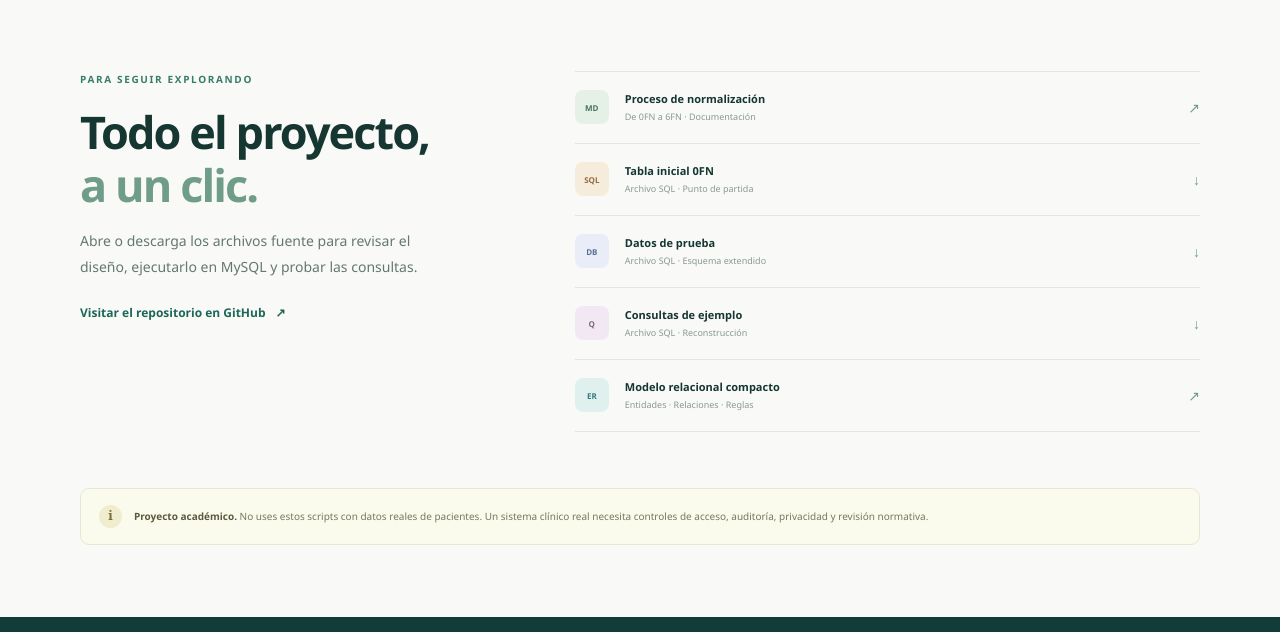
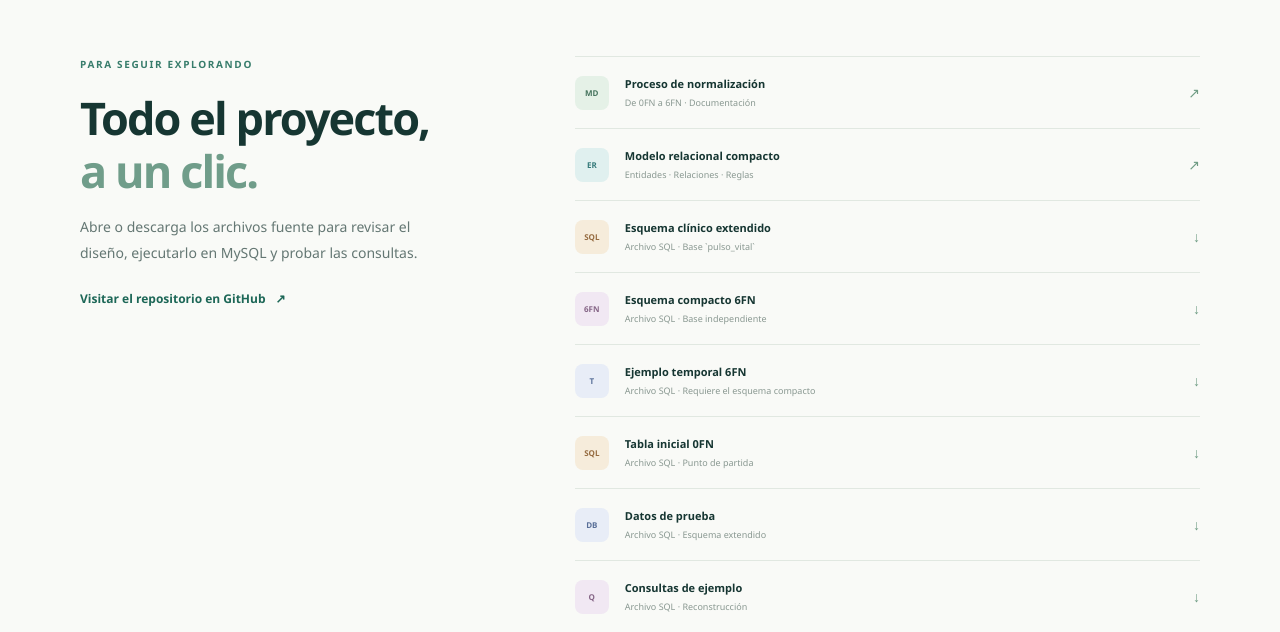
Before and after one commit to Cristian15388/Pulso-vital, a plain HTML site: page web/index.html in a window 1280 px wide. Shown: the part 3710-4342 px from the top of the page. Drawn offline with Linux system fonts and the light colour scheme.

Commit message:
Make website links and resources actionable
Co-authored-by: Copilot <223556219+Copilot@users.noreply.github.com>

```diff
--- a/web/index.html
+++ b/web/index.html
@@ -303,7 +303,7 @@
 
         <div class="model-footnote">
           <span class="footnote-mark" aria-hidden="true">↗</span>
-          <p>El diagrama es una vista de alto nivel del esquema extendido. Consulta el documento del <a href="../docs/normalizacion.md">modelo 6FN completo</a> para revisar entidades, historiales y cardinalidades.</p>
+          <p>El diagrama es una vista de alto nivel del esquema extendido. Consulta el <a href="https://github.com/Cristian15388/Pulso-vital/blob/main/docs/normalizacion.md" target="_blank" rel="noreferrer">documento de normalización</a> para revisar entidades, historiales y cardinalidades.</p>
         </div>
       </div>
     </section>
@@ -352,10 +352,30 @@
           <a class="text-link" href="https://github.com/Cristian15388/Pulso-vital" target="_blank" rel="noreferrer">Visitar el repositorio en GitHub <span aria-hidden="true">↗</span></a>
         </div>
         <div class="resource-list">
-          <a class="resource-item" href="../docs/normalizacion.md">
+          <a class="resource-item" href="https://github.com/Cristian15388/Pulso-vital/blob/main/docs/normalizacion.md" target="_blank" rel="noreferrer">
             <span class="resource-icon icon-doc" aria-hidden="true">MD</span>
             <span><b>Proceso de normalización</b><small>De 0FN a 6FN · Documentación</small></span>
             <span class="resource-arrow" aria-hidden="true">↗</span>
+          </a>
+          <a class="resource-item" href="https://github.com/Cristian15388/Pulso-vital/blob/main/docs/modelo-relacional.md" target="_blank" rel="noreferrer">
+            <span class="resource-icon icon-model" aria-hidden="true">ER</span>
+            <span><b>Modelo relacional compacto</b><small>Entidades · Relaciones · Reglas</small></span>
+            <span class="resource-arrow" aria-hidden="true">↗</span>
+          </a>
+          <a class="resource-item" href="../sql/01_esquema_6fn.sql" download>
+            <span class="resource-icon icon-sql" aria-hidden="true">SQL</span>
+            <span><b>Esquema clínico extendido</b><small>Archivo SQL · Base `pulso_vital`</small></span>
+            <span class="resource-arrow" aria-hidden="true">↓</span>
+          </a>
+          <a class="resource-item" href="../database/schema.sql" download>
+            <span class="resource-icon icon-query" aria-hidden="true">6FN</span>
+            <span><b>Esquema compacto 6FN</b><small>Archivo SQL · Base independiente</small></span>
+            <span class="resource-arrow" aria-hidden="true">↓</span>
+          </a>
+          <a class="resource-item" href="../database/6fn_temporal_example.sql" download>
+            <span class="resource-icon icon-data" aria-hidden="true">T</span>
+            <span><b>Ejemplo temporal 6FN</b><small>Archivo SQL · Requiere el esquema compacto</small></span>
+            <span class="resource-arrow" aria-hidden="true">↓</span>
           </a>
           <a class="resource-item" href="../sql/00_tabla_no_normalizada.sql" download>
             <span class="resource-icon icon-sql" aria-hidden="true">SQL</span>
@@ -371,11 +391,6 @@
             <span class="resource-icon icon-query" aria-hidden="true">Q</span>
             <span><b>Consultas de ejemplo</b><small>Archivo SQL · Reconstrucción</small></span>
             <span class="resource-arrow" aria-hidden="true">↓</span>
-          </a>
-          <a class="resource-item" href="../docs/modelo-relacional.md">
-            <span class="resource-icon icon-model" aria-hidden="true">ER</span>
-            <span><b>Modelo relacional compacto</b><small>Entidades · Relaciones · Reglas</small></span>
-            <span class="resource-arrow" aria-hidden="true">↗</span>
           </a>
         </div>
       </div>
```
